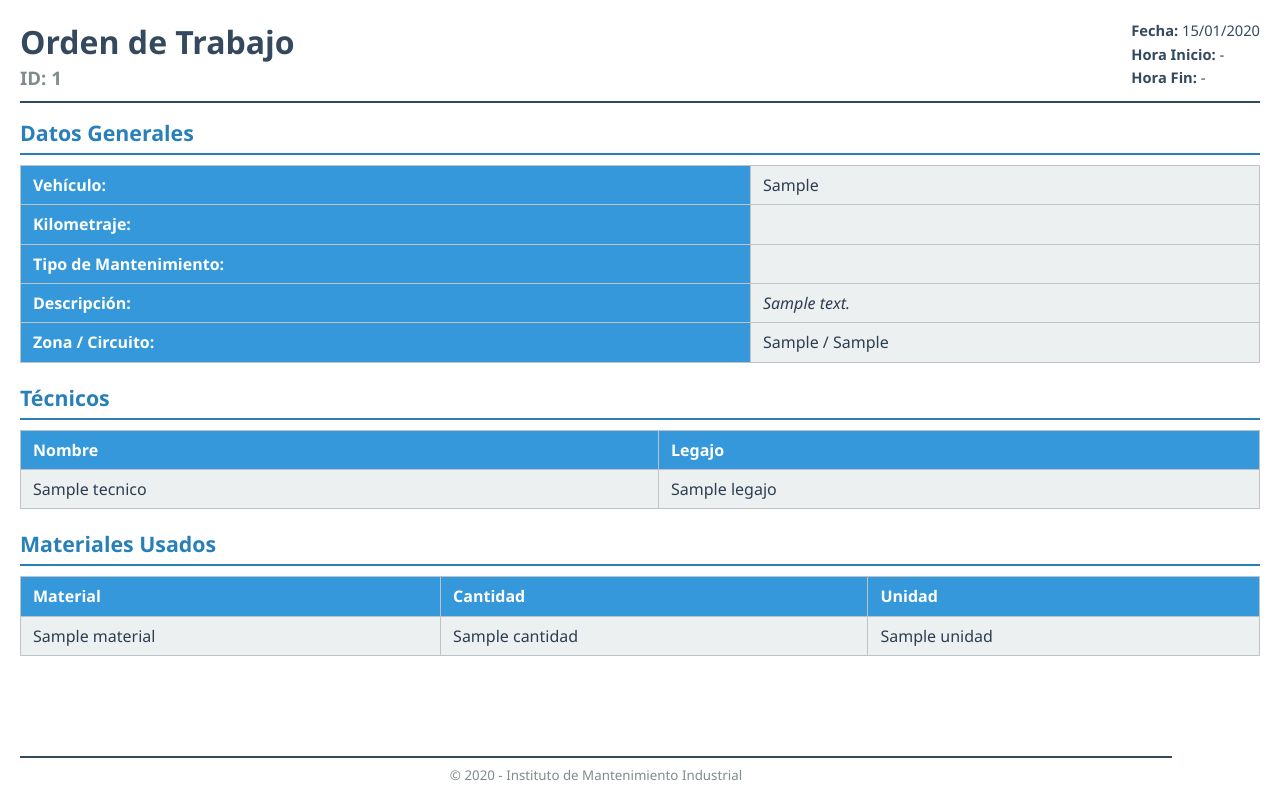
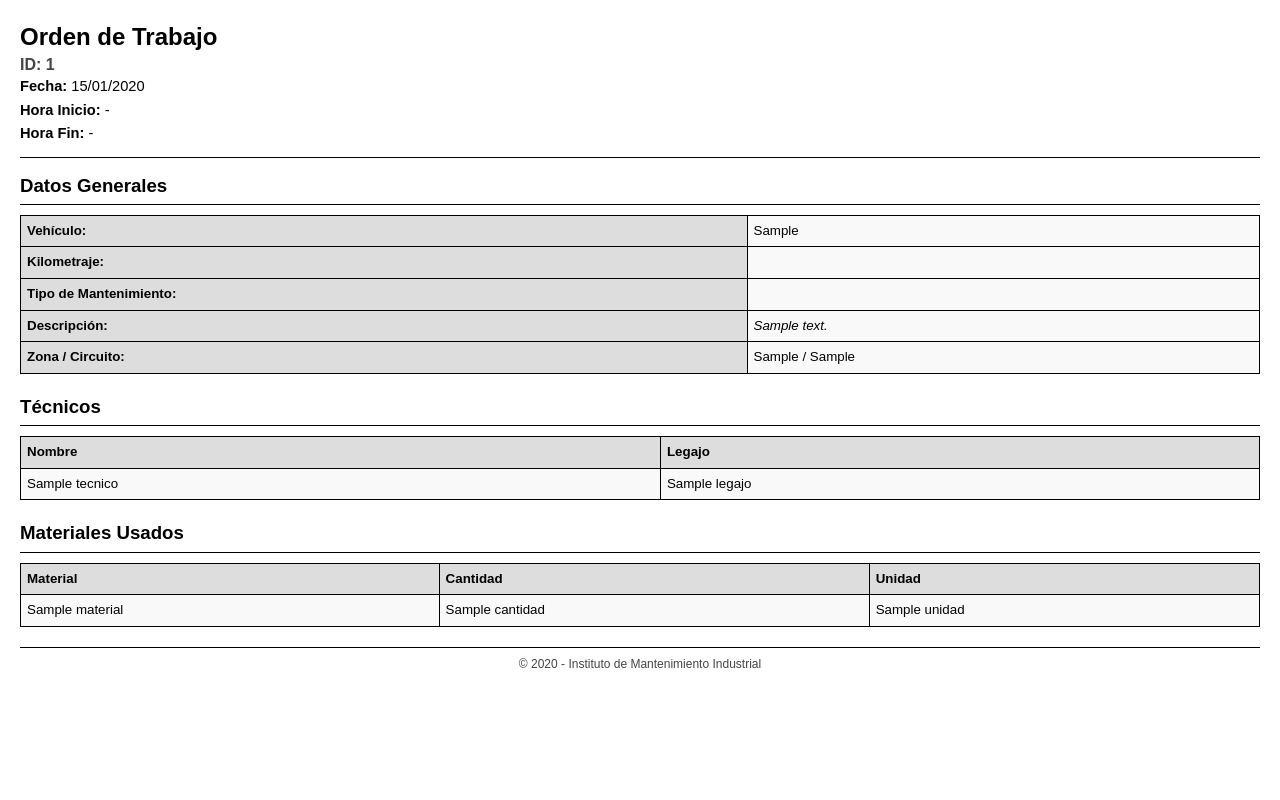
Before and after one commit to omargonza/sistema, a Django app: template ordenes_trabajo/templates/ordenes_trabajo/orden_pdf.html in a window 1280 px wide. Run offline with Django 5.2, Linux system fonts and the light colour scheme; tables that the repository leaves empty hold one stand-in row (values such as "Sample post"); the template is opened without the code that fills it: values that come from a table or form of the project are taken from there, most other values are stand-ins (such as "Sample title", 1, 10 or a date in 2020).

Commit message:
load static

```diff
--- a/static/css/orden_pdf.css
+++ b/static/css/orden_pdf.css
@@ -6,46 +6,36 @@
 }
 
 body {
-    font-family: 'Segoe UI', Tahoma, Geneva, Verdana, sans-serif;
-    color: #2c3e50;
+    font-family: Arial, sans-serif;
+    color: #000;
     font-size: 12pt;
     line-height: 1.4;
     background: white;
     padding: 20px;
-
-    /* Para mejorar impresión de colores en navegadores compatibles */
-    -webkit-print-color-adjust: exact;
-    print-color-adjust: exact;
 }
 
-/* Contenedor general para no exceder A4 */
-@page {
-    size: A4 portrait;
-    margin: 2cm 2cm 2cm 2cm;
-}
+/* Eliminado @page para evitar errores */
 
 header {
-    display: flex;
-    justify-content: space-between;
-    border-bottom: 2px solid #34495e;
+    border-bottom: 1px solid #000;
     padding-bottom: 10px;
     margin-bottom: 15px;
 }
 
 header h1 {
-    font-size: 24pt;
-    color: #34495e;
+    font-size: 18pt;
+    color: #000;
 }
 
 header h2 {
-    font-size: 14pt;
-    font-weight: 600;
-    color: #7f8c8d;
+    font-size: 12pt;
+    font-weight: bold;
+    color: #444;
 }
 
 header .header-right p {
     font-size: 11pt;
-    color: #34495e;
+    color: #000;
     margin-bottom: 3px;
 }
 
@@ -54,32 +44,33 @@ section {
 }
 
 h3 {
-    font-size: 16pt;
-    color: #2980b9;
-    border-bottom: 2px solid #2980b9;
+    font-size: 14pt;
+    color: #000;
+    border-bottom: 1px solid #000;
     padding-bottom: 5px;
     margin-bottom: 10px;
-    font-weight: 700;
+    font-weight: bold;
 }
 
 table {
     width: 100%;
     border-collapse: collapse;
+    font-size: 10pt;
 }
 
 th, td {
-    padding: 8px 12px;
-    border: 1px solid #bdc3c7;
+    padding: 6px;
+    border: 1px solid #000;
 }
 
 th {
-    background-color: #3498db;
-    color: white;
+    background-color: #ddd;
+    color: #000;
     text-align: left;
 }
 
 td {
-    background-color: #ecf0f1;
+    background-color: #f9f9f9;
 }
 
 .descripcion {
@@ -88,14 +79,13 @@ td {
 }
 
 footer {
-    border-top: 2px solid #34495e;
+    border-top: 1px solid #000;
     text-align: center;
     padding-top: 8px;
-    font-size: 10pt;
-    color: #7f8c8d;
-    position: fixed;
-    bottom: 15px;
-    width: 90%;
+    font-size: 9pt;
+    color: #444;
+    /* No usar fixed: no funciona bien en xhtml2pdf */
+    margin-top: 20px;
 }
 footer p {
     margin: 0;
```
